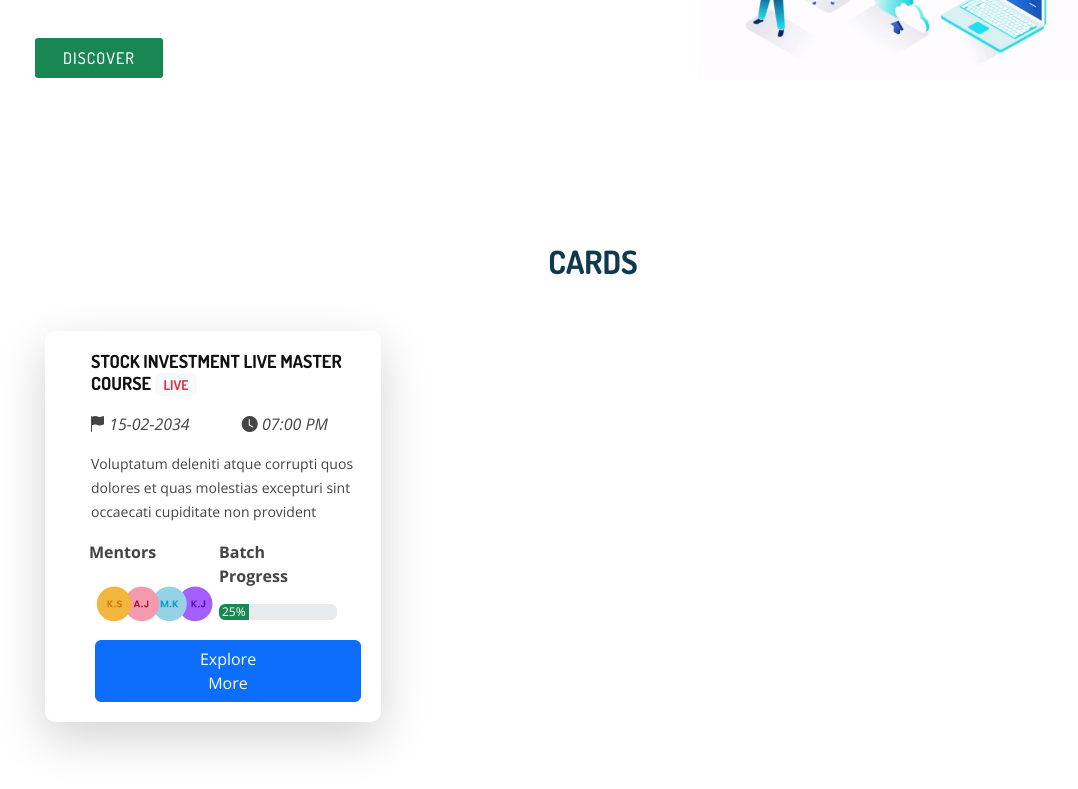
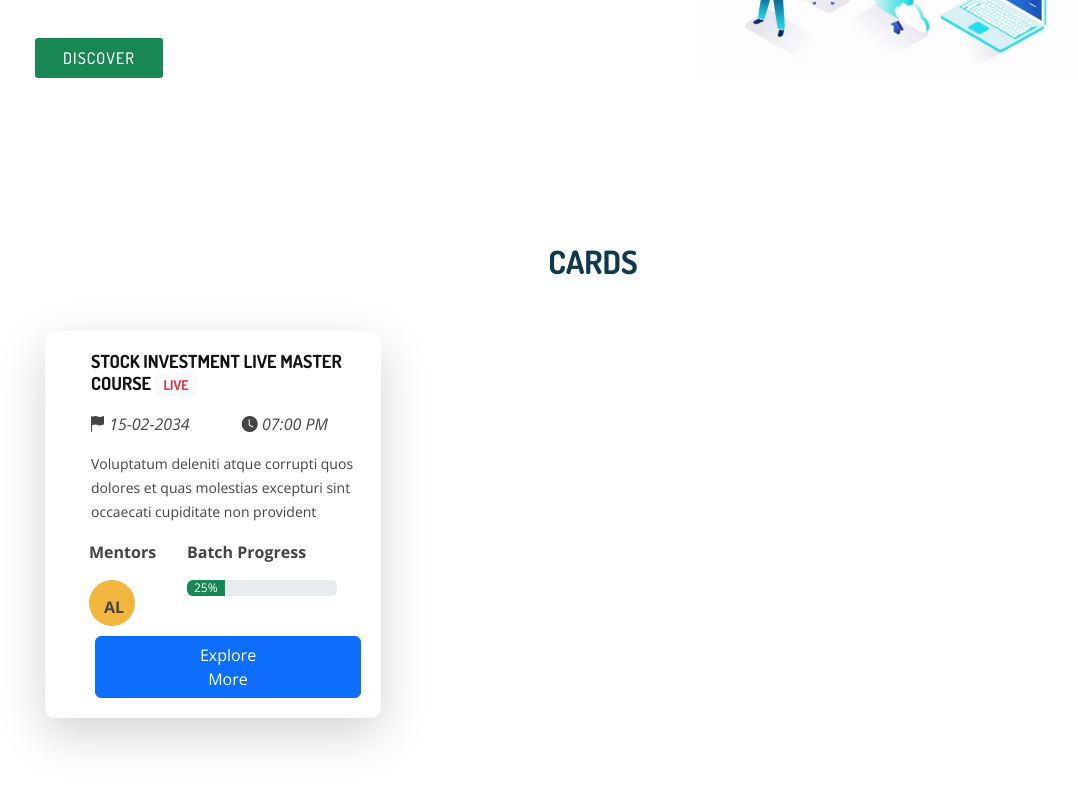
Before and after one commit to ShubhamJaiswal7/html-home-bootstrap, a plain HTML site: page index.html in a window 1280 px wide. Shown: the part 1737-2526 px from the top of the page, without its empty margins (47-1125 px from the left). Drawn offline with nearby package versions, Linux system fonts and the light colour scheme.

Commit message:
commit by master

```diff
--- a/index.html
+++ b/index.html
@@ -34,15 +34,14 @@
 
       <a href="index.html" class="logo"><img src="assets/img/logo.png" alt="" class="img-fluid"></a>
 
-
       <nav id="navbar" class="navbar">
         <ul>
-          <li><a class="nav-link scrollto active" href="/">HOME</a></li>
-          <li><a class="nav-link scrollto" href="#">HOME 2</a></li>
-          <li><a class="nav-link scrollto" href="#">HOME 3</a></li>
-          <li><a class="nav-link scrollto " href="#">HOME 4</a></li>
+
+            <button type="button" style="
+            background-color: #03A413;" class="btn btn-success" >Login In / Sign up</button>
 
         </ul>
+
         <i class="bi bi-list mobile-nav-toggle"></i>
       </nav><!-- .navbar -->
 
@@ -144,7 +143,22 @@
               <div class="d-flex mx-4">
                 <div class="flex-fill">
                   <p><b>Mentors</b></p>
-                  <img src="assets/img/people.png" alt="" srcset="">
+                 <div class="d-flex" style="
+                 height: 1px;
+                 padding: 23px;
+                 background-color: #F2B63E;
+                 border-radius: 132px;
+                 margin: left;
+                 margin: 0px;
+                 width: 0px;
+             ">
+                 <p style="
+
+
+                 margin: -8px;
+             "><b>AL</b></p>
+                 </div>
+
                 </div>
                <div class="flex-fill">
                 <p><b>Batch Progress</b></p>
```
